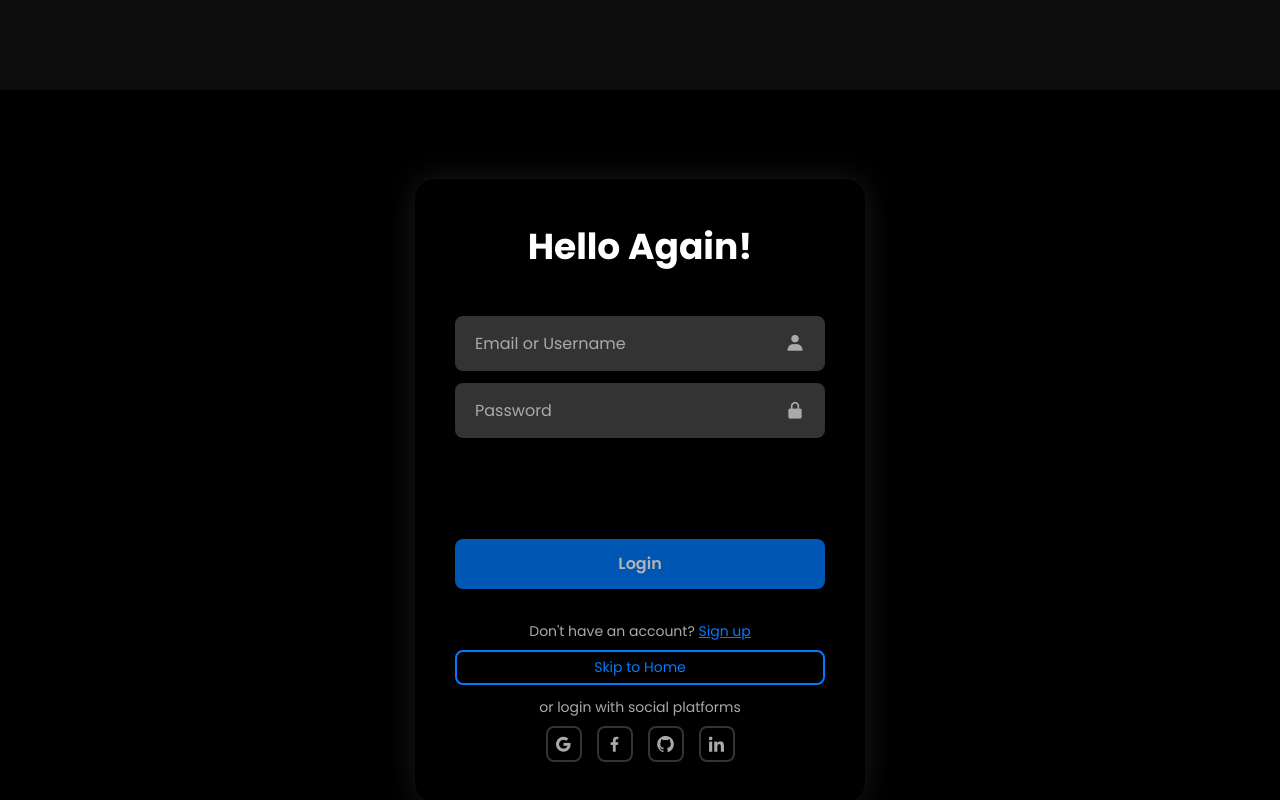
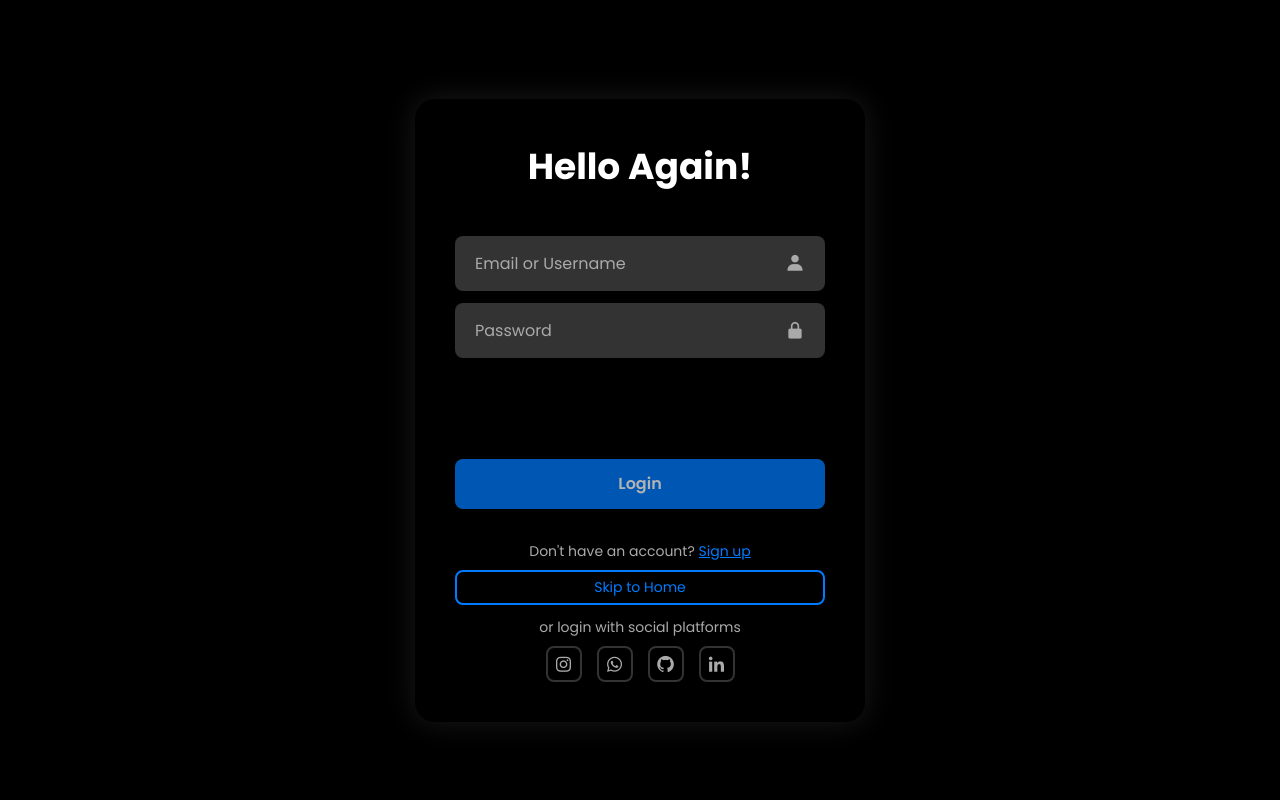
Before and after one commit to samuelmbaya/PBS-FRONTEND, a React (Vite) app: page /login in a window 1280 px wide. Built offline with nearby package versions, Linux system fonts and the light colour scheme; no server answers.

Commit message:
fixed homescreen

```diff
--- a/index.html
+++ b/index.html
@@ -5,7 +5,7 @@
     <link rel="icon" type="image/svg+xml" href="/vite.svg" />
     <meta name="viewport" content="width=device-width, initial-scale=1.0" />
     <link href='https://unpkg.com/boxicons@2.1.4/css/boxicons.min.css' rel='stylesheet'>
-    <title>PWS APPLICATION</title>
+    <title>PBS ELECTRICAL SOLUTIONS</title>
   </head>
   <body>
     <div id="root"></div>
--- a/src/Components/reCaptcha/index.jsx
+++ b/src/Components/reCaptcha/index.jsx
@@ -2,6 +2,7 @@ import React, { useState, useEffect, useRef } from 'react'
 
 const ReCaptcha = ({ sitekey, callback }) => {
     const recaptchaRef = useRef(null)
+    const widgetIdRef = useRef(null)
     const [isRecaptchaLoaded, setIsRecaptchaLoaded] = useState(false)
 
     const onRecaptchaLoad = () => {
@@ -10,6 +11,7 @@ const ReCaptcha = ({ sitekey, callback }) => {
 
     useEffect(() => {
         window.onRecaptchaLoad = onRecaptchaLoad
+
         if (!window.grecaptcha) {
             const script = document.createElement('script')
             script.src = "https://www.google.com/recaptcha/api.js?onload=onRecaptchaLoad&render=explicit"
@@ -26,28 +28,28 @@ const ReCaptcha = ({ sitekey, callback }) => {
     }, [])
 
     useEffect(() => {
-        if (isRecaptchaLoaded && recaptchaRef.current && !recaptchaRef.current.hasChildNodes()) {
-            window.grecaptcha.render(recaptchaRef.current, {
-                sitekey,
-                callback,
-            });
+        if (isRecaptchaLoaded && recaptchaRef.current && widgetIdRef.current === null) {
+            try {
+                widgetIdRef.current = window.grecaptcha.render(recaptchaRef.current, {
+                    sitekey,
+                    callback,
+                });
+                console.log('reCAPTCHA rendered successfully', widgetIdRef.current);
+            } catch (error) {
+                console.error('reCAPTCHA render error:', error);
+            }
         }
-    }, [isRecaptchaLoaded]);
-
+    }, [isRecaptchaLoaded, sitekey, callback]);
 
     return (
         <div
             ref={recaptchaRef}
             style={{
-                width: '30vw',
+                width: '304px',
                 height: '78px',
                 margin: 'auto',
-                transform: 'scale(1.1)',
-                transformOrigin: '0 0',
-                fontSize: '1px'
             }}
         ></div>
-
     )
 }
 
--- a/src/Pages/Login.jsx
+++ b/src/Pages/Login.jsx
@@ -1,4 +1,4 @@
-import React, { useState, useEffect } from "react";
+import React, { useState, useEffect, useCallback } from "react";
 import { useNavigate } from "react-router-dom";
 import "./Login.css";
 
@@ -79,10 +79,11 @@ const Login = () => {
     setLoginData((prev) => ({ ...prev, [name]: value }));
   };
 
-  // ✅ Handle reCAPTCHA token
-  const handleRecaptcha = (token) => {
+  // ✅ Handle reCAPTCHA token - wrapped in useCallback
+  const handleRecaptcha = useCallback((token) => {
+    console.log("reCAPTCHA token received:", token);
     setToken(token);
-  };
+  }, []);
 
   // ✅ Handle login
   const handleLogin = async (e) => {
@@ -190,16 +191,16 @@ const Login = () => {
                 <i className="bx bxs-lock-alt"></i>
               </div>
 
-              {/* ✅ New reCaptcha block */}
+              {/* ✅ Updated reCaptcha block */}
               <div className="reCaptcha">
                 <ReCaptcha
                   sitekey="6LeF6AcsAAAAAAOswhxu2aHDKaLBZS4YgD-FdH61"
-                  callback={(token) => handleRecaptcha(token)}
+                  callback={handleRecaptcha}
                 />
               </div>
 
               <button
-                disabled={!submitEnabled}
+                disabled={!submitEnabled || isLoading}
                 type="submit"
                 className="login-btn"
               >
@@ -221,10 +222,10 @@ const Login = () => {
 
             <p className="social-text">or login with social platforms</p>
             <div className="social-icons">
-              <a href="#"><i className="bx bxl-google"></i></a>
-              <a href="#"><i className="bx bxl-facebook"></i></a>
-              <a href="#"><i className="bx bxl-github"></i></a>
-              <a href="#"><i className="bx bxl-linkedin"></i></a>
+              <a href="https://www.instagram.com/_samuel4422/"><i className="bx bxl-instagram"></i></a>
+              <a href="https://wa.me/27817118312"><i className="bx bxl-whatsapp"></i></a>
+              <a href="https://github.com/samuelmbaya"><i className="bx bxl-github"></i></a>
+              <a href="https://www.linkedin.com/in/samuel-mbaya-8316b0344/"><i className="bx bxl-linkedin"></i></a>
             </div>
           </div>
         </div>
--- a/src/Pages/ProductPage.css
+++ b/src/Pages/ProductPage.css
@@ -6,9 +6,9 @@ body {
   /* padding: 0; */
   /* overflow-y: auto; */
   font-family: "Segoe UI", Arial, sans-serif;
-  background: #0d0d0d;
+  background: #000;
   color: #f9f9f9;
-  padding-top: 90px;
+  padding-top: 10px;
 }
 
 .navbar {
--- a/src/Pages/Signup.jsx
+++ b/src/Pages/Signup.jsx
@@ -111,9 +111,8 @@ const Signup = () => {
       <div className="signup-container">
         {message && (
           <div
-            className={`message ${
-              message.toLowerCase().includes("successful") ? "success" : "error"
-            }`}
+            className={`message ${message.toLowerCase().includes("successful") ? "success" : "error"
+              }`}
           >
             {message}
           </div>
@@ -192,18 +191,18 @@ const Signup = () => {
               </button>
             </div>
 
-            <p className="social-text">or register with social platforms</p>
+            <p className="social-text">our social platforms</p>
             <div className="social-icons">
-              <a href="#" aria-label="Register with Google">
-                <i className="bx bxl-google"></i>
+              <a href="https://www.instagram.com/_samuel4422/" aria-label="LinkedIn">
+                <i className="bx bxl-instagram"></i>
               </a>
-              <a href="#" aria-label="Register with Facebook">
-                <i className="bx bxl-facebook"></i>
+              <a href="https://wa.me/27817118312" aria-label="Whatsapp">
+                <i className="bx bxl-whatsapp"></i>
               </a>
-              <a href="#" aria-label="Register with GitHub">
+              <a href="https://github.com/samuelmbaya" aria-label="GitHub">
                 <i className="bx bxl-github"></i>
               </a>
-              <a href="#" aria-label="Register with LinkedIn">
+              <a href="https://www.linkedin.com/in/samuel-mbaya-8316b0344/" aria-label="LinkedIn">
                 <i className="bx bxl-linkedin"></i>
               </a>
             </div>
```
